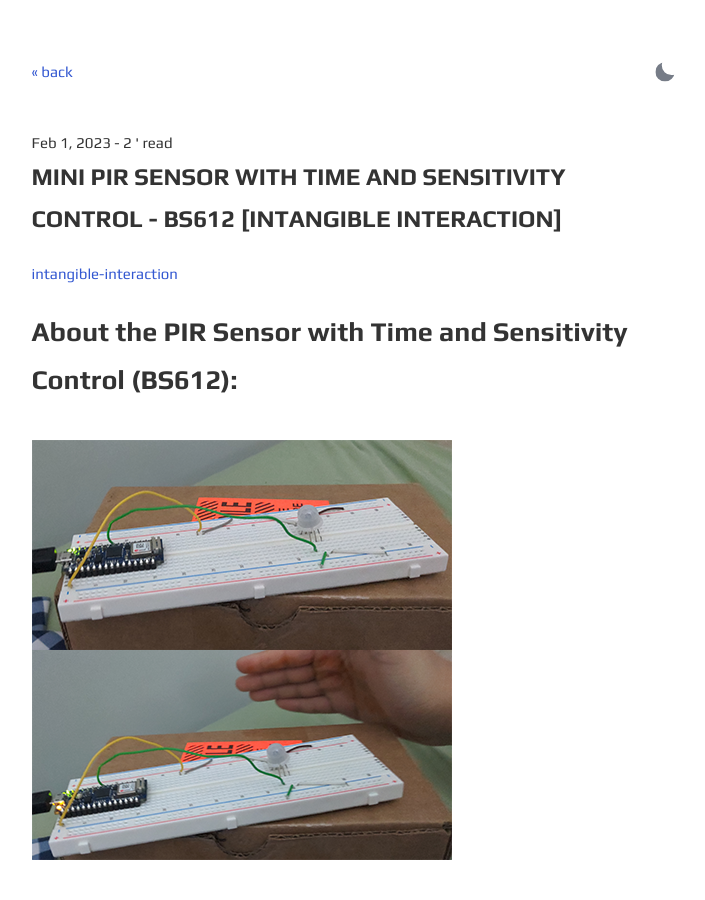
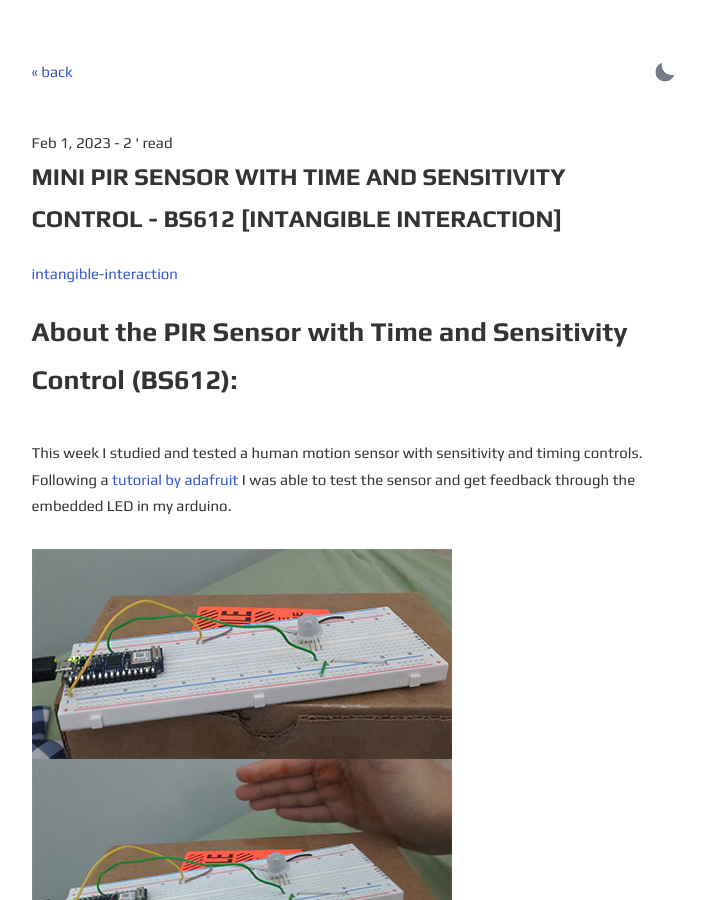
Before and after one commit to ratemypraxis/itp, a Jekyll site: the page built from _posts/2023-02-01-pirSensor.md, in a window 1280 px wide and 900 px high. Shown: the whole window, without its empty margins (286-991 px from the left). Built offline with Jekyll 4.4.1, drawn with Linux system fonts in a browser that asks for light colours; comment, search, counter and statistics services are not loaded.

Commit message:
Update 2023-02-01-pirSensor.md

```diff
--- a/_posts/2023-02-01-pirSensor.md
+++ b/_posts/2023-02-01-pirSensor.md
@@ -6,6 +6,9 @@ summary:
 tags: intangible-interaction
 ---
 <h2>About the PIR Sensor with Time and Sensitivity Control (BS612):</h2>
+
+This week I studied and tested a human motion sensor with sensitivity and timing controls. Following a <a href = "https://learn.adafruit.com/pir-passive-infrared-proximity-motion-sensor/using-a-pir-w-arduino">tutorial by adafruit</a> I was able to
+test the sensor and get feedback through the embedded LED in my arduino.
 
  ![](https://raw.githubusercontent.com/ratemypraxis/itp/master/media/sensingLED.png)
 
```
